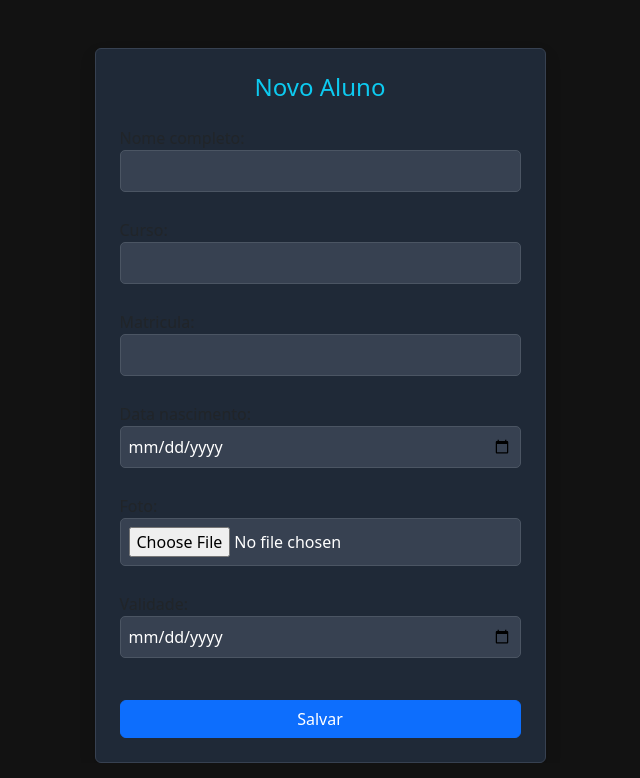
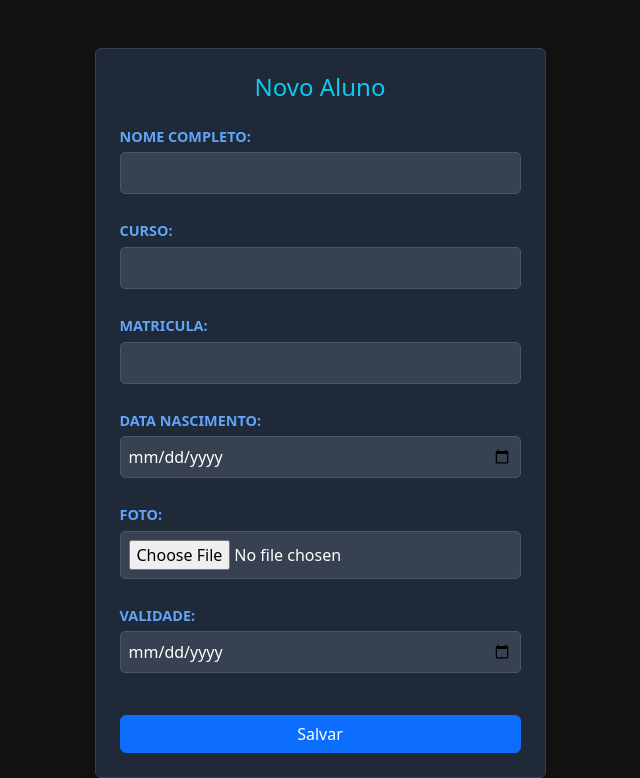
Before and after one commit to Dgoiss/carteira-estudante, a Django app: page /cart/criar/ in a window 1280 px wide. Shown: the part 57-835 px from the top of the page, without its empty margins (320-960 px from the left). Run offline with Django 5.2, Linux system fonts and the light colour scheme; the visitor is signed in with stand-in values (Sample User, id 1).

Commit message:
Ajuste na cor das labels dos formulários e estilo dark

```diff
--- a/templates/cadastrar.html
+++ b/templates/cadastrar.html
@@ -9,6 +9,14 @@
         .navbar { background-color: #1f2937; border-bottom: 1px solid #374151; }
         .card { background-color: #1f2937; border: 1px solid #374151; }
         input, select { background-color: #374151 !important; border: 1px solid #4b5563 !important; color: #fff !important; margin-bottom: 10px; width: 100%; padding: 8px; border-radius: 5px; }
+        form p label {
+            color: #60a5fa;
+            font-weight: bold;
+            font-size: 0.9rem;
+            text-transform: uppercase;
+            display: block;
+            margin-bottom: 5px;
+        }
     </style>
 </head>
 <body>
```
